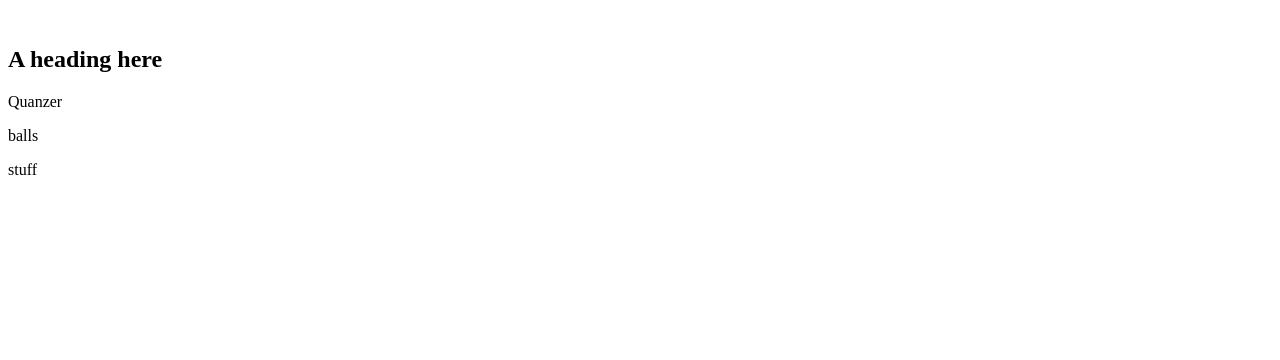
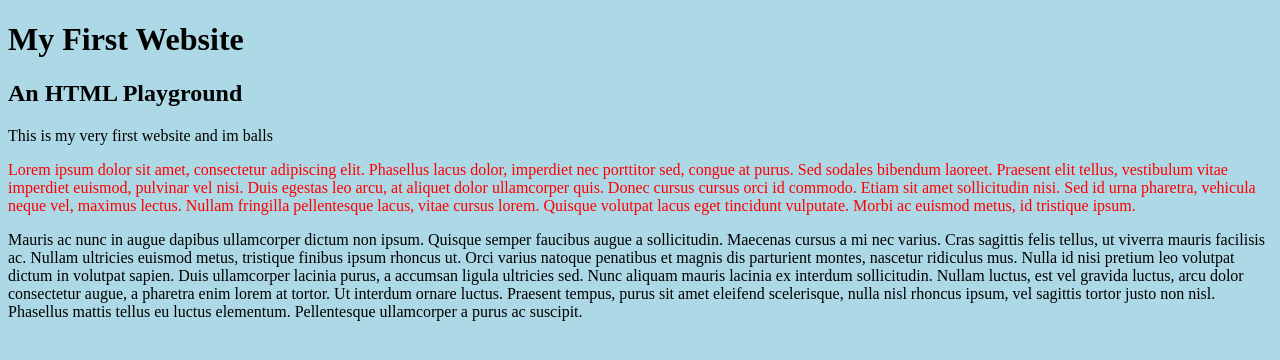
Before and after one commit to TheQuanzer/Fallout4-Lore, a plain HTML site: page index.html in a window 1280 px wide. Drawn offline with Linux system fonts and the light colour scheme.

Commit message:
Update index.html

```diff
--- a/index.html
+++ b/index.html
@@ -1,14 +1,25 @@
+<!DOCTYPE html>
 <html>
-<body>
+    <head>
+        <meta charset="utf-8">
+        <meta name="description" content= "content">
+        <meta name="viewport" content="width=device-width, initial-scale=1">
+        <title>
+            My First Website
+        </title>
+    </head>
+    <body style="background-color: lightblue;">
+        <h1>My First Website</h1>
+        <h2>An HTML Playground</h2>
 
-<article>
-  <header>
-    <h1>A heading here</h1>
-    <p>Quanzer </p>
-    <p>balls </p>
-  </header>
-  <p>stuff</p>
-</article>
+        This is my very first website and im balls
 
-</body>
+        <p style= "color:red;">Lorem ipsum dolor sit amet, consectetur adipiscing elit. Phasellus lacus dolor, imperdiet nec porttitor sed, congue at purus. Sed sodales bibendum laoreet. Praesent elit tellus, vestibulum vitae imperdiet euismod, pulvinar vel nisi. Duis egestas leo arcu, at aliquet dolor ullamcorper quis. Donec cursus cursus orci id commodo. Etiam sit amet sollicitudin nisi. Sed id urna pharetra, vehicula neque vel, maximus lectus. Nullam fringilla pellentesque lacus, vitae cursus lorem. Quisque volutpat lacus eget tincidunt vulputate. Morbi ac euismod metus, id tristique ipsum.
+        <!--comment-->
+        </p>
+
+        <p>Mauris ac nunc in augue dapibus ullamcorper dictum non ipsum. Quisque semper faucibus augue a sollicitudin. Maecenas cursus a mi nec varius. Cras sagittis felis tellus, ut viverra mauris facilisis ac. Nullam ultricies euismod metus, tristique finibus ipsum rhoncus ut. Orci varius natoque penatibus et magnis dis parturient montes, nascetur ridiculus mus. Nulla id nisi pretium leo volutpat dictum in volutpat sapien. Duis ullamcorper lacinia purus, a accumsan ligula ultricies sed. Nunc aliquam mauris lacinia ex interdum sollicitudin. Nullam luctus, est vel gravida luctus, arcu dolor consectetur augue, a pharetra enim lorem at tortor. Ut interdum ornare luctus. Praesent tempus, purus sit amet eleifend scelerisque, nulla nisl rhoncus ipsum, vel sagittis tortor justo non nisl. Phasellus mattis tellus eu luctus elementum. Pellentesque ullamcorper a purus ac suscipit.
+
+        </p>
+    </body>
 </html>
```
